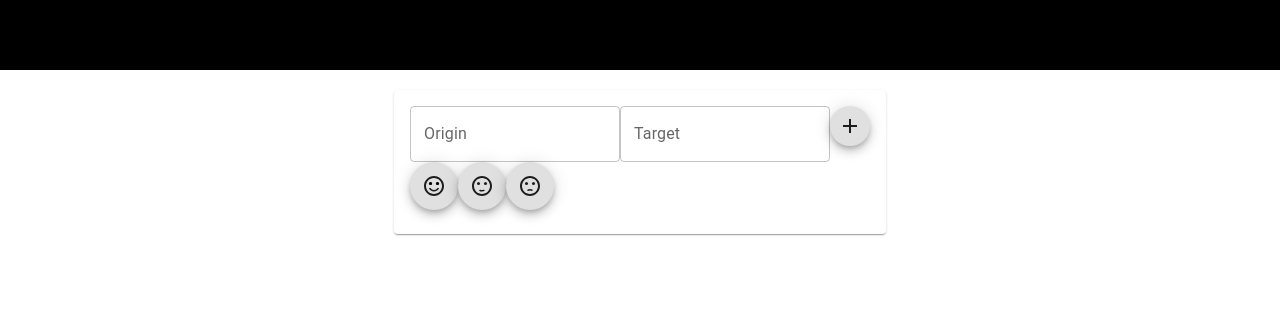
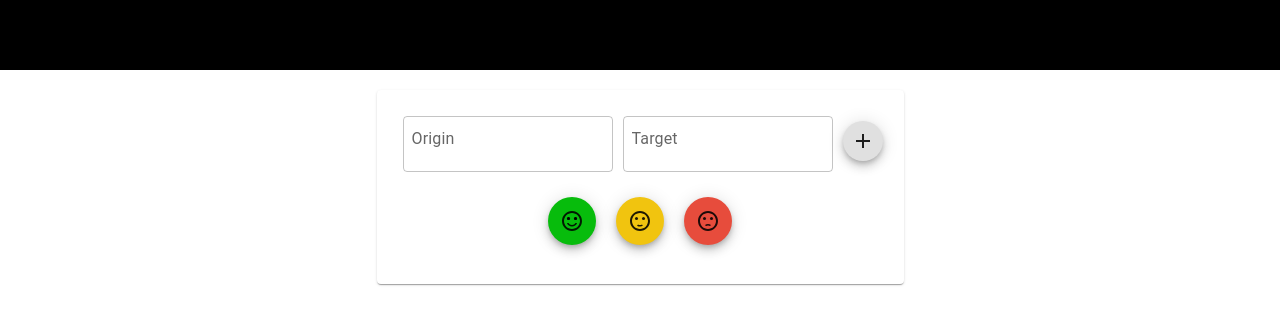
Before and after one commit to maxschemann/indexcard-learning-app, a React (Create React App) app in the folder frontend/: page / in a window 1280 px wide. Shown: the top 324 px of the page. Built offline with nearby package versions, Linux system fonts and the light colour scheme.

Commit message:
styled EditIndexCard.tsx

```diff
--- a/frontend/src/component/EditIndexCard.tsx
+++ b/frontend/src/component/EditIndexCard.tsx
@@ -42,28 +42,44 @@ export default function EditIndexCard({addNewIndexCard}: EditIndexCardProps) {
         <Card>
             <CardContent>
                 <form onSubmit={submitIndexCard}>
-                    <div>
+                    <div id={"topRow"}>
                         <TextField label={"Origin"}
                                    variant={"outlined"}
                                    value={term1}
                                    placeholder={"Enter a word..."}
                                    multiline
+                                   sx={{padding: '5px'}}
                                    onChange={event => updateTerm(1, event.target.value)}/>
                         <TextField label={"Target"}
                                    variant={"outlined"}
                                    value={term2}
                                    placeholder={"Enter a translation.."}
                                    multiline
+                                   sx={{padding: '5px'}}
                                    onChange={event => updateTerm(2, event.target.value)}/>
                         <Fab type={"submit"}
-                            size={"small"}>
+                            size={"small"}
+                            sx={{marginTop: '10px',
+                                marginLeft:'5px'}}>
                             <AddIcon/>
                         </Fab>
                     </div>
-                    <div>
-                    <Fab size={"medium"}><SentimentSatisfiedAltIcon/></Fab>
-                    <Fab size={"medium"}><SentimentSatisfiedIcon/></Fab>
-                    <Fab size={"medium"}><SentimentDissatisfiedIcon/></Fab>
+                    <div id={"bottomRow"}>
+                    <Fab size={"medium"}
+                         sx={{margin: '10px',
+                             backgroundColor: '#07bc0c'}}>
+                        <SentimentSatisfiedAltIcon/>
+                    </Fab>
+                    <Fab size={"medium"}
+                         sx={{margin: '10px',
+                             backgroundColor: '#f1c40f'}}>
+                        <SentimentSatisfiedIcon/>
+                    </Fab>
+                    <Fab size={"medium"}
+                         sx={{margin: '10px',
+                             backgroundColor: '#e74c3c'}}>
+                        <SentimentDissatisfiedIcon/>
+                    </Fab>
                     </div>
                 </form>
             </CardContent>
--- a/frontend/src/stylesheets/EditIndexCard.css
+++ b/frontend/src/stylesheets/EditIndexCard.css
@@ -3,3 +3,12 @@
     justify-content: center;
     padding: 20px;
 }
+
+form div{
+    padding: 5px;
+}
+
+#bottomRow {
+    display: flex;
+    justify-content: center;
+}
```
